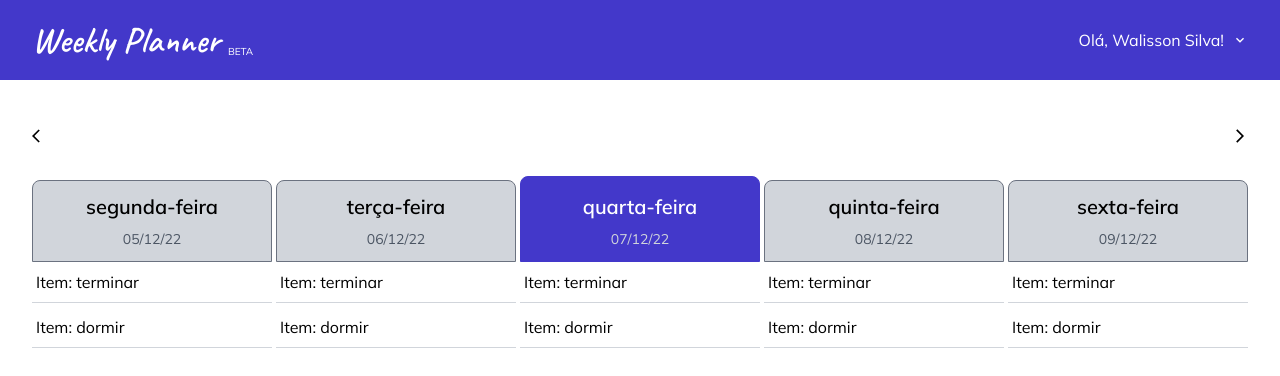
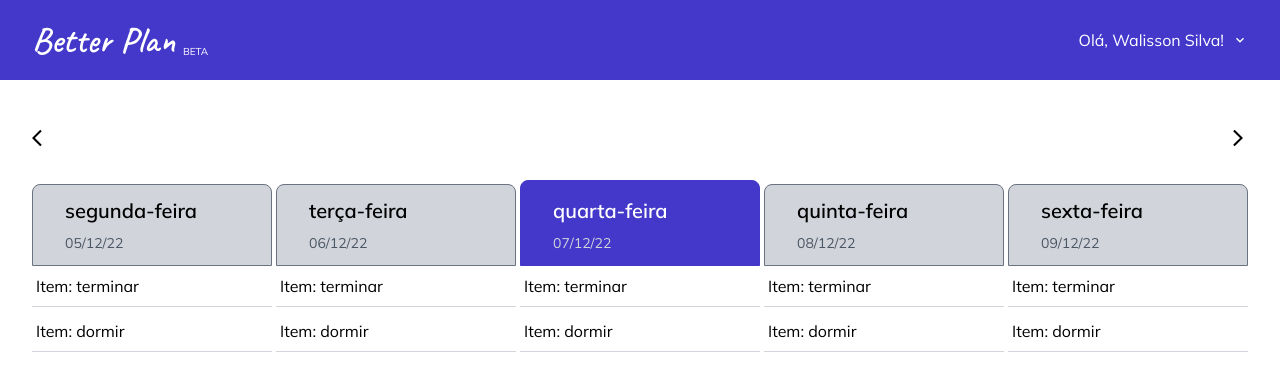
Before and after one commit to walissonsilva/better-plan, a Next.js app: page / in a window 1280 px wide. Shown: the top 376 px of the page. Built offline with nearby package versions, Linux system fonts and the light colour scheme.

Commit message:
refactor: create function to render day droppable

```diff
--- a/src/components/DragNDrop/Droppable.tsx
+++ b/src/components/DragNDrop/Droppable.tsx
@@ -41,7 +41,7 @@ export function Droppable({
           isToday
             ? 'bg-indigo-700 text-white border-[1px] border-indigo-700'
             : 'border-[1px] border-gray-500 bg-gray-300 text-black'
-        }  px-1 py-3 text-center rounded-t-lg ${isToday && 'pt-4'}`}
+        }  px-8 py-3 rounded-t-lg ${isToday && 'pt-4'}`}
       >
         <h2 className="text-xl font-semibold mb-2">{title}</h2>
         <h3
--- a/src/components/Navbar.tsx
+++ b/src/components/Navbar.tsx
@@ -6,9 +6,7 @@ export function Navbar() {
     <header className="bg-indigo-700 w-screen h-20">
       <nav className="flex items-center justify-between h-full text-white px-4 lg:px-8">
         <Link href="/">
-          <span className="text-4xl font-semibold font-brand">
-            Weekly Planner
-          </span>
+          <span className="text-4xl font-semibold font-brand">Better Plan</span>
           <sub className="ml-2 mt-2 uppercase text-[10px]">beta</sub>
         </Link>
 
--- a/src/components/Pages/Home.tsx
+++ b/src/components/Pages/Home.tsx
@@ -12,76 +12,37 @@ export const HomePage: React.FC = () => {
     setDateOnFocus(addDays(dateOnFocus, addition))
   }
 
+  function renderDayDroppable(date: Date) {
+    return (
+      <Droppable
+        key={date.getTime()}
+        title={format(date, 'eeee')}
+        isToday={isToday(date)}
+        subtitle={format(date, 'dd/MM/yy')}
+        items={[
+          { id: 'task-1', title: 'terminar' },
+          { id: 'task-2', title: 'dormir' }
+        ]}
+        droppableId={String(date.getTime())}
+      />
+    )
+  }
+
   return (
     <main className="p-4 lg:p-8">
       <div className="flex items-center justify-between py-4 mb-4">
         <button onClick={() => addDayToDateOnFocus(-1)}>
-          <MdArrowBackIos />
+          <MdArrowBackIos size={20} />
         </button>
         <button onClick={() => addDayToDateOnFocus(1)}>
-          <MdArrowForwardIos />
+          <MdArrowForwardIos size={20} />
         </button>
       </div>
       <section className="flex gap-1 w-full items-end">
         <DragDropContext onDragEnd={() => {}}>
-          {Array.from({ length: 5 }).map((_, idx) => (
-            <Droppable
-              key={addDays(dateOnFocus, idx - 2).getTime()}
-              title={format(addDays(dateOnFocus, idx - 2), 'eeee')}
-              isToday={isToday(addDays(dateOnFocus, idx - 2))}
-              subtitle={format(addDays(dateOnFocus, idx - 2), 'dd/MM/yy')}
-              items={[
-                { id: 'task-1', title: 'terminar' },
-                { id: 'task-2', title: 'dormir' }
-              ]}
-              droppableId={String(addDays(dateOnFocus, idx - 2).getTime())}
-            />
-          ))}
-          {/* <Droppable
-            title="Monday"
-            subtitle="05/12/2022"
-            items={[
-              { id: 'task-1', title: 'terminar' },
-              { id: 'task-2', title: 'dormir' }
-            ]}
-            droppableId="1"
-          />
-          <Droppable
-            title="Tuesday"
-            subtitle="06/12/2022"
-            items={[
-              { id: 'task-1', title: 'terminar' },
-              { id: 'task-2', title: 'dormir' }
-            ]}
-            droppableId="1"
-          />
-          <Droppable
-            title={format(dateOnFocus, 'eeee')}
-            subtitle={format(dateOnFocus, 'dd/MM/yy')}
-            items={[
-              { id: 'task-1', title: 'terminar' },
-              { id: 'task-2', title: 'dormir' }
-            ]}
-            droppableId="1"
-          />
-          <Droppable
-            title="Thursday"
-            subtitle="08/12/2022"
-            items={[
-              { id: 'task-1', title: 'terminar' },
-              { id: 'task-2', title: 'dormir' }
-            ]}
-            droppableId="1"
-          />
-          <Droppable
-            title="Friday"
-            subtitle="09/12/2022"
-            items={[
-              { id: 'task-1', title: 'terminar' },
-              { id: 'task-2', title: 'dormir' }
-            ]}
-            droppableId="1"
-          /> */}
+          {Array.from({ length: 5 }).map((_, idx) =>
+            renderDayDroppable(addDays(dateOnFocus, idx - 2))
+          )}
         </DragDropContext>
       </section>
     </main>
--- /dev/null
+++ b/src/types/ITask.ts
@@ -0,0 +1,6 @@
+export type ITask = {
+  id: number
+  title: string
+  isDone: boolean
+  date: string
+}
```
